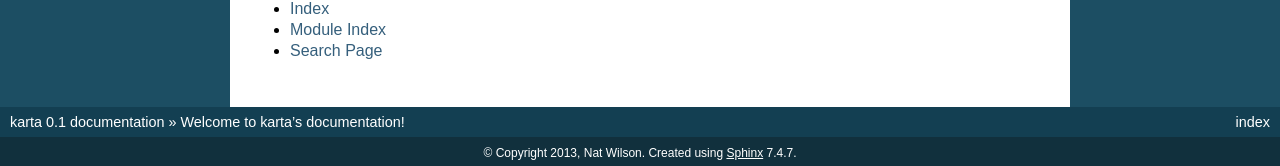
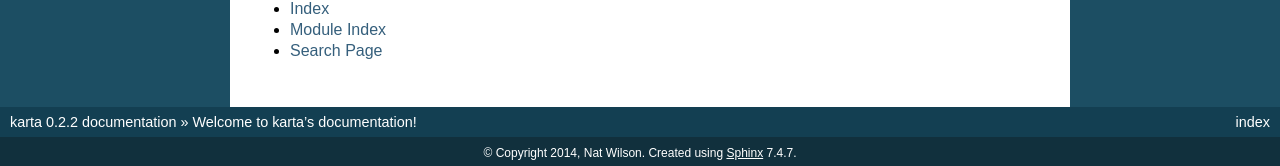
Before and after one commit to fortyninemaps/karta, a Sphinx documentation site: the page built from doc/source/karta-manual.rst, in a window 1280 px wide and 900 px high, scrolled down 1060 px. Shown: the part 731-897 px from the top of the window. Built offline with Sphinx 7.4.7, drawn with Linux system fonts in a browser that asks for light colours; some of the changed text lies outside the part shown.

Commit message:
update version

```diff
--- a/doc/source/conf.py
+++ b/doc/source/conf.py
@@ -41,16 +41,16 @@ master_doc = 'karta-manual'
 
 # General information about the project.
 project = u'karta'
-copyright = u'2013, Nat Wilson'
+copyright = u'2014, Nat Wilson'
 
 # The version info for the project you're documenting, acts as replacement for
 # |version| and |release|, also used in various other places throughout the
 # built documents.
 #
 # The short X.Y version.
-version = '0.1'
+version = '0.2'
 # The full version, including alpha/beta/rc tags.
-release = '0.1'
+release = '0.2.2'
 
 # The language for content autogenerated by Sphinx. Refer to documentation
 # for a list of supported languages.
```
